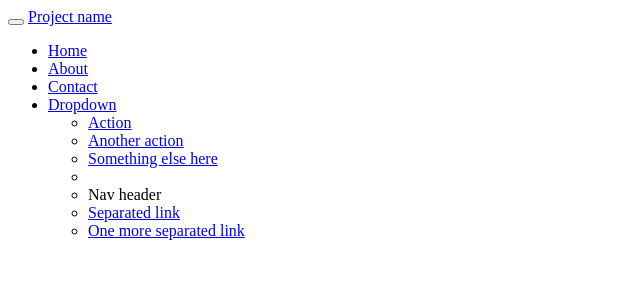
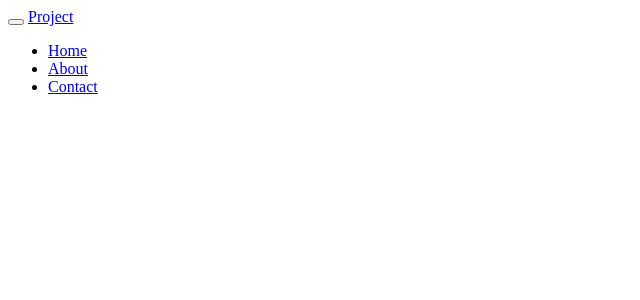
Before and after one commit to cabralj/site-template, a PHP site: page /navigation.php in a window 1280 px wide. Shown: the top 300 px of the page, without its empty margins (0-640 px from the left). Run offline with PHP 8.4, Linux system fonts and the light colour scheme.

Commit message:
strucutre update

```diff
--- a/comp/navigation.php
+++ b/comp/navigation.php
@@ -1,41 +1,19 @@
-<!-- NAVBAR
-================================================== -->
+
 <div class="navbar-wrapper">
-  <!-- Wrap the .navbar in .container to center it within the absolutely positioned parent. -->
   <div class="container">
-
     <div class="navbar navbar-inverse">
       <div class="navbar-inner">
-        <!-- Responsive Navbar Part 1: Button for triggering responsive navbar (not covered in tutorial). Include responsive CSS to utilize. -->
         <button type="button" class="btn btn-navbar" data-toggle="collapse" data-target=".nav-collapse">
           <span class="icon-bar"></span>
           <span class="icon-bar"></span>
           <span class="icon-bar"></span>
         </button>
-        <a class="brand" href="#">Project name</a>
-        <!-- Responsive Navbar Part 2: Place all navbar contents you want collapsed withing .navbar-collapse.collapse. -->
+        <a class="brand" href="#">Project</a>
         <div class="nav-collapse collapse">
           <ul class="nav">
             <li class="active"><a href="#">Home</a></li>
             <li><a href="#about">About</a></li>
             <li><a href="#contact">Contact</a></li>
-
-
-            <!-- Read about Bootstrap dropdowns at http://twitter.github.com/bootstrap/javascript.html#dropdowns -->
-            <li class="dropdown">
-              <a href="#" class="dropdown-toggle" data-toggle="dropdown">Dropdown <b class="caret"></b></a>
-              <ul class="dropdown-menu">
-                <li><a href="#">Action</a></li>
-                <li><a href="#">Another action</a></li>
-                <li><a href="#">Something else here</a></li>
-                <li class="divider"></li>
-                <li class="nav-header">Nav header</li>
-                <li><a href="#">Separated link</a></li>
-                <li><a href="#">One more separated link</a></li>
-              </ul>
-            </li>
-
-
           </ul>
         </div><!--/.nav-collapse -->
       </div><!-- /.navbar-inner -->
--- a/css/site.css
+++ b/css/site.css
@@ -19,7 +19,7 @@
       right: 0;
       z-index: 10;
       margin-top: 20px;
-      margin-bottom: -90px; /* Negative margin to pull up carousel. 90px is roughly margins and height of navbar. */
+      margin-bottom: 0px; /* Negative margin to pull up carousel. 90px is roughly margins and height of navbar. */
     }
     .navbar-wrapper .navbar {
 
```
Also changed, not shown: comp/games.php (+8 -8 lines), demo.php (+14 -6 lines), img/logos/sonicowl.png (added).
